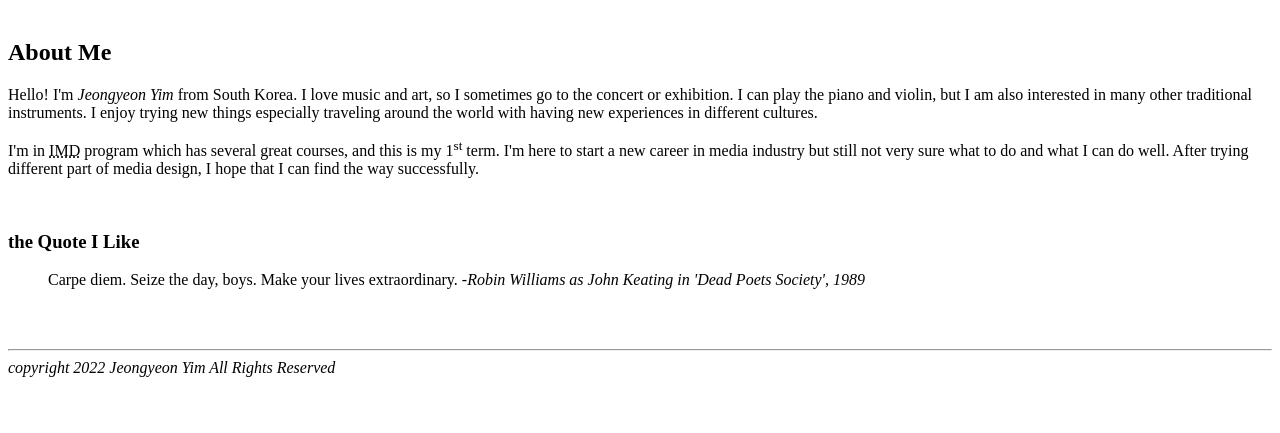
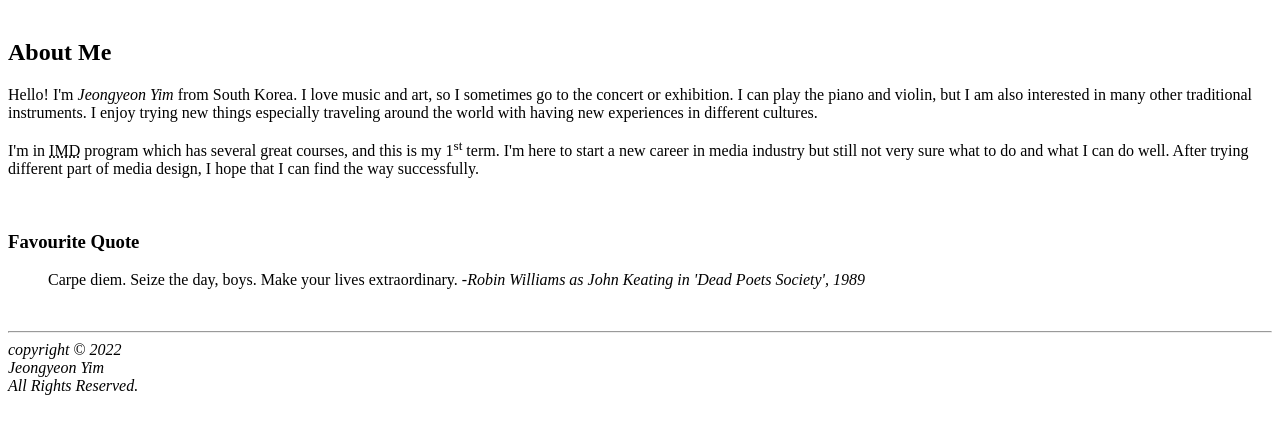
Before and after one commit to yim00012/yim.github.io, a plain HTML site: page html-assignment/index.html in a window 1280 px wide. Shown: the part 79-512 px from the top of the page. Drawn offline with Linux system fonts and the light colour scheme.

Commit message:
edit index.html

```diff
--- a/html-assignment/index.html
+++ b/html-assignment/index.html
@@ -16,16 +16,15 @@
         <p>I'm in <abbr title="Interactive Media Design">IMD</abbr> program which has several great courses, and this is my 1<sup>st</sup> term. I'm here to start a new career in media industry but still not very sure what to do and what I can do well. After trying different part of media design, I hope that I can find the way successfully.</p>
        </article>
        <br>
-        <h3>the Quote I Like</h3>
+        <h3>Favourite Quote</h3>
         <blockquote>Carpe diem. Seize the day, boys. Make your lives extraordinary. -<cite>Robin Williams as John Keating in 'Dead Poets Society', 1989</cite></blockquote>
     </main>
     <br>
-    <br>
     <footer>
         <hr>
-        <em>copyright 2022
-        Jeongyeon Yim
-        All Rights Reserved</em>
+        <em>copyright © 2022
+        <div>Jeongyeon Yim</div>
+        All Rights Reserved.</em>
     </footer>
 </body>
 </html>
```
